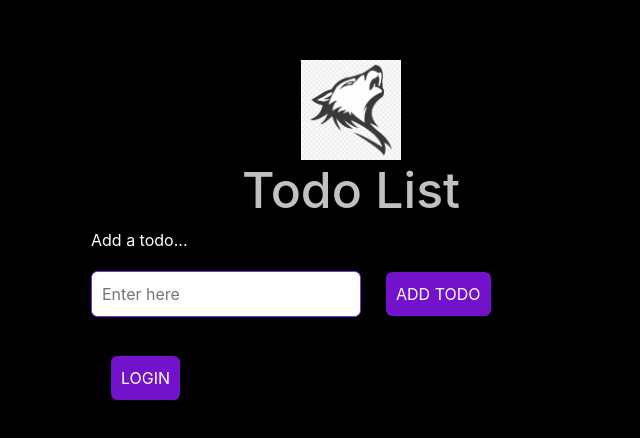
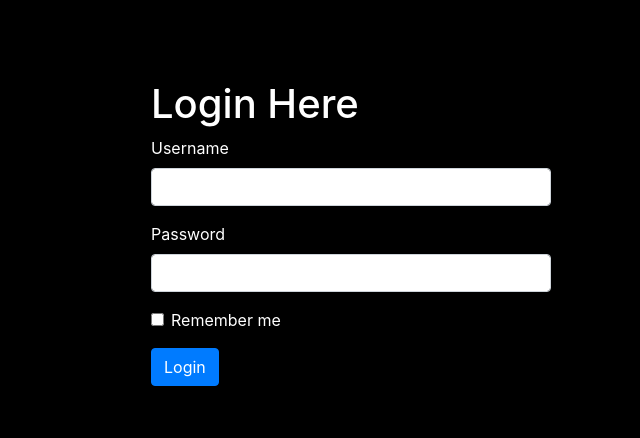
Before and after one commit to Zia-esar/Todo-App_angular, an Angular app: page / in a window 1280 px wide. Shown: the top 438 px of the page, without its empty margins (289-929 px from the left). Built offline with nearby package versions, Linux system fonts and the light colour scheme.

Commit message:
login updated

```diff
--- a/src/app/app.component.css
+++ b/src/app/app.component.css
@@ -1,68 +1,9 @@
-.logo{
-    display: block;
-    margin-left: auto;
-    margin-right: auto;
+.login{
+  color: white;
+  width: 400px;
+  margin: auto;
+  margin-top: 80px;
 }
-.input-text{
-    display: inline;
-    margin-right: 5px;
-    border: 1px solid;
-    border-radius: 0.4rem;
-    padding: 10px;
-    border-color: blueviolet;
+h1{
+  color: white;
 }
-
-ul{
-    margin: 0px;
-    padding: 0px;
-}
-.container{
-    color: #fff;
-    max-width: 550px;
-    margin: auto;
-}
-
-.list ul li {
-    display: block;
-    width: 100%;
-    text-decoration: none;
-    color: black;
-    background-color: #ffffff;
-    line-height: 30px;
-    border-bottom-style: solid;
-    border-bottom-width: 1px;
-    border-bottom-color: #cccccc;
-    padding: 10px;
-    position: relative;
-}
-.app-title{
-    text-align: center;
-    color: #c1c1c1;
-    font-size: 50px;
-}
-
-.add-btn{
-    color: #fff !important;
-    text-transform: uppercase;
-    text-decoration: none;
-    background-color: #7312cb;
-    margin: 20px;
-    padding: 10px;
-    border-radius: 0.4rem;
-    display: inline-block;
-    border: none;
-}
-.list ul li button {
-    position: absolute;
-    right: 0%;
-    background-color: #f34541;
-    color: #fff !important;
-    text-transform: uppercase;
-    text-decoration: none;
-    margin-left: 10px;
-    margin-right: 10px;
-    padding: 10px;
-    border-radius: 0.4rem;
-    display: inline-block;
-    border: none;
-}
--- a/src/app/app.component.html
+++ b/src/app/app.component.html
@@ -1,32 +1,19 @@
-<div style="text-align:center; margin-top: 60px;">
-  <img src="../assets/59-596262_wolf-png-logo-for-free-download-on-wolf.png"
-  alt="logo"
-  width="100"
-  height="100"
-  class="logo"
-  />
-  <h1 class="app-title">Todo List</h1>
-</div>
 <div class="container">
-  Add a todo...
-  <br>
-  <input
-  type="text"
-  class="input-text"
-  placeholder="Enter here"
-  [(ngModel)]="todoValue"
-  (key.enter)="addItem()"
-  />
-  <button class="add-btn" (click)= "addItem()">Add Todo</button>
-  <button class="add-btn" (click)="openModal()">LogIn</button>
-  <div class="list">
-    <ul>
-      <li *ngFor="let item of list">
-        <input type="checkbox" name="isDone" [(ngModel)]="item.isDone"/>
-        {{ item.value }}
-        <button class="btn" (click)="deleteItem(item.id)">Delete</button>
-      </li>
-    </ul>
+  <div class="login">
+    <h1>Login Here</h1>
+      <div class="mb-3">
+        <label for="exampleInputEmail1" class="form-label">Username</label>
+        <input type="text" class="form-control" id="username" [(ngModel)]="username"/>
+      </div>
+      <div class="mb-3">
+        <label for="exampleInputPassword1" class="form-label">Password</label>
+        <input type="password" class="form-control" id="password" [(ngModel)]="userpwd">
+      </div>
+      <div class="mb-3 form-check">
+        <input type="checkbox" class="form-check-input" id="exampleCheck1">
+        <label class="form-check-label" for="exampleCheck1">Remember me</label>
+      </div>
+      <button type="submit" class="btn btn-primary" (click)="login()">Login</button>
   </div>
 </div>
-<app-log-in-modal #myModal></app-log-in-modal>
+<router-outlet></router-outlet>
--- a/src/app/app.component.ts
+++ b/src/app/app.component.ts
@@ -1,9 +1,5 @@
 import { Component, OnInit, ViewChild } from '@angular/core';
-
-import { VirtualTimeScheduler } from 'rxjs';
-import { LogInModalComponent } from './log-in-modal/log-in-modal.component';
-import { Todo } from './todo';
-
+import { Users } from './users'
 
 @Component({
   selector: 'app-root',
@@ -11,37 +7,55 @@ import { Todo } from './todo';
   styleUrls: ['./app.component.css']
 })
 export class AppComponent {
-  title = 'todo-app';
 
-  todoValue: string;
-  list: Todo[] = [];
+  username;
+  userpwd;
 
-  @ViewChild(LogInModalComponent) myModal: LogInModalComponent;
+  userList: Users[] = [
+    {username: 'ali', password: 'asdf'},
+    {username: 'zia', password: '1234'},
+    {username: 'hammad', password: 'zxcv'},
+  ];
 
-  constructor(){}
+  constructor() { }
 
-  ngOnInit(){
-    this.list = [];
-    this.todoValue = "";
+  ngOnInit(): void {
   }
 
-  addItem(){
-    if(this.todoValue !== ""){
-      const newItem: Todo = {
-        id: Date.now(),
-        value: this.todoValue,
-        isDone: false
+  addUser(){
+    if(this.username !== "" && this.userpwd !== ""){
+      const newUser: Users = {
+        username: this.username,
+        password: this.userpwd
       }
-      this.list.push(newItem);
+      this.userList.push(newUser);
+    }else {
+      console.log("All fields should be filled!!")
     }
-    this.todoValue = "";
+    this.username = "";
+    this.userpwd = "";
+
+    for(let item of this.userList){
+      console.log(item);
+    }
   }
 
-  deleteItem(id: number){
-    this.list = this.list.filter(item => item.id !== id);
+  login(){
+    if(this.username !== "" && this.userpwd !== ""){
+     var result = this.userList.filter(item => item.username == this.username && item.password == this.userpwd)
+     console.log(result)
+      if(result.length != 0){
+        console.log("welcome")
+      }else {
+        console.log("You are not registered!!")
+      }
+    }else {
+      console.log("All fields should be filled!!")
+    }
+
+    this.username = "";
+    this.userpwd = "";
+
   }
 
-  openModal(){
-    this.myModal.open();
-  }
 }
--- a/src/app/log-in-modal/log-in-modal.component.html
+++ /dev/null
@@ -1,22 +0,0 @@
-<ng-template #content let-modal>
-  <div class="modal-header">
-    <h4 class="modal-title" id="modal-title">LogIn Form</h4>
-    <button type="button" class="close" aria-label="Close" (click)="modal.dismiss('Cross click')">
-      <span aria-hidden="true">&times;</span>
-    </button>
-  </div>
-  <div class="modal-body">
-    <form>
-      <div class="form-group">
-        <div class="input-group">
-          <input id="username" class="input-text" placeholder="Username" name="username" [(ngModel)]="username">
-          <input id="password" class="input-text" placeholder="Password" name="password" [(ngModel)]="userpwd">
-        </div>
-      </div>
-    </form>
-  </div>
-  <div class="modal-footer">
-    <button type="button" class="add-btn" (click)="modal.close(login())">logIn</button>
-    <button type="button" class="add-btn" (click)="modal.close(addUser())">Add User</button>
-  </div>
-</ng-template>
--- a/src/app/log-in-modal/log-in-modal.component.ts
+++ /dev/null
@@ -1,68 +0,0 @@
-import { Component, OnInit, ViewChild } from '@angular/core';
-import {NgbModal, ModalDismissReasons} from '@ng-bootstrap/ng-bootstrap';
-import { Users } from '../users';
-
-@Component({
-  selector: 'app-log-in-modal',
-  templateUrl: './log-in-modal.component.html',
-  styleUrls: ['./log-in-modal.component.css']
-})
-export class LogInModalComponent implements OnInit {
-
-  username;
-  userpwd;
-
-  @ViewChild('content') loginModal;
-
-  userList: Users[] = [
-    {username: 'ali', password: 'asdf'},
-    {username: 'zia', password: '1234'},
-    {username: 'hammad', password: 'zxcv'},
-  ];
-
-  constructor(private modalService: NgbModal) { }
-
-  ngOnInit(): void {
-  }
-
-  open(content=this.loginModal) {
-    this.modalService.open(content, {ariaLabelledBy: 'modal-title'});
-  }
-
-  addUser(){
-    if(this.username !== "" && this.userpwd !== ""){
-      const newUser: Users = {
-        username: this.username,
-        password: this.userpwd
-      }
-      this.userList.push(newUser);
-    }else {
-      console.log("All fields should be filled!!")
-    }
-    this.username = "";
-    this.userpwd = "";
-
-    for(let item of this.userList){
-      console.log(item);
-    }
-  }
-
-  login(){
-    if(this.username !== "" && this.userpwd !== ""){
-     var result = this.userList.filter(item => item.username == this.username && item.password == this.userpwd)
-     console.log(result)
-      if(result.length != 0){
-        console.log("welcome")
-      }else {
-        console.log("You are not registered!!")
-      }
-    }else {
-      console.log("All fields should be filled!!")
-    }
-
-    this.username = "";
-    this.userpwd = "";
-
-  }
-
-}
--- /dev/null
+++ b/src/app/todo/todo.component.css
@@ -0,0 +1,68 @@
+.logo{
+  display: block;
+  margin-left: auto;
+  margin-right: auto;
+}
+.input-text{
+  display: inline;
+  margin-right: 5px;
+  border: 1px solid;
+  border-radius: 0.4rem;
+  padding: 10px;
+  border-color: blueviolet;
+}
+
+ul{
+  margin: 0px;
+  padding: 0px;
+}
+.container{
+  color: #fff;
+  max-width: 550px;
+  margin: auto;
+}
+
+.list ul li {
+  display: block;
+  width: 100%;
+  text-decoration: none;
+  color: black;
+  background-color: #ffffff;
+  line-height: 30px;
+  border-bottom-style: solid;
+  border-bottom-width: 1px;
+  border-bottom-color: #cccccc;
+  padding: 10px;
+  position: relative;
+}
+.app-title{
+  text-align: center;
+  color: #c1c1c1;
+  font-size: 50px;
+}
+
+.add-btn{
+  color: #fff !important;
+  text-transform: uppercase;
+  text-decoration: none;
+  background-color: #7312cb;
+  margin: 20px;
+  padding: 10px;
+  border-radius: 0.4rem;
+  display: inline-block;
+  border: none;
+}
+.list ul li button {
+  position: absolute;
+  right: 0%;
+  background-color: #f34541;
+  color: #fff !important;
+  text-transform: uppercase;
+  text-decoration: none;
+  margin-left: 10px;
+  margin-right: 10px;
+  padding: 10px;
+  border-radius: 0.4rem;
+  display: inline-block;
+  border: none;
+}
--- /dev/null
+++ b/src/app/todo/todo.component.html
@@ -0,0 +1,30 @@
+<div style="text-align:center; margin-top: 60px;">
+  <img src="../assets/59-596262_wolf-png-logo-for-free-download-on-wolf.png"
+  alt="logo"
+  width="100"
+  height="100"
+  class="logo"
+  />
+  <h1 class="app-title">Todo List</h1>
+</div>
+<div class="container">
+  Add a todo...
+  <br>
+  <input
+  type="text"
+  class="input-text"
+  placeholder="Enter here"
+  [(ngModel)]="todoValue"
+  (key.enter)="addItem()"
+  />
+  <button class="add-btn" (click)= "addItem()">Add Todo</button>
+  <div class="list">
+    <ul>
+      <li *ngFor="let item of list">
+        <input type="checkbox" name="isDone" [(ngModel)]="item.isDone"/>
+        {{ item.value }}
+        <button class="btn" (click)="deleteItem(item.id)">Delete</button>
+      </li>
+    </ul>
+  </div>
+</div>
--- /dev/null
+++ b/src/app/todo/todo.component.ts
@@ -0,0 +1,37 @@
+import { Component, OnInit } from '@angular/core';
+import { Todo } from '../todo';
+
+@Component({
+  selector: 'app-todo',
+  templateUrl: './todo.component.html',
+  styleUrls: ['./todo.component.css']
+})
+export class TodoComponent implements OnInit {
+
+  todoValue: string;
+  list: Todo[] = [];
+
+  constructor() { }
+
+  ngOnInit(): void {
+    this.list = [];
+    this.todoValue = "";
+  }
+
+  addItem(){
+    if(this.todoValue !== ""){
+      const newItem: Todo = {
+        id: Date.now(),
+        value: this.todoValue,
+        isDone: false
+      }
+      this.list.push(newItem);
+    }
+    this.todoValue = "";
+  }
+
+  deleteItem(id: number){
+    this.list = this.list.filter(item => item.id !== id);
+  }
+
+}
```
Also changed, not shown: src/app/app.module.ts (+10 -3 lines), src/app/log-in-modal/log-in-modal.component.css (deleted), 1 other file (tests, documents, lock files or other folders).
